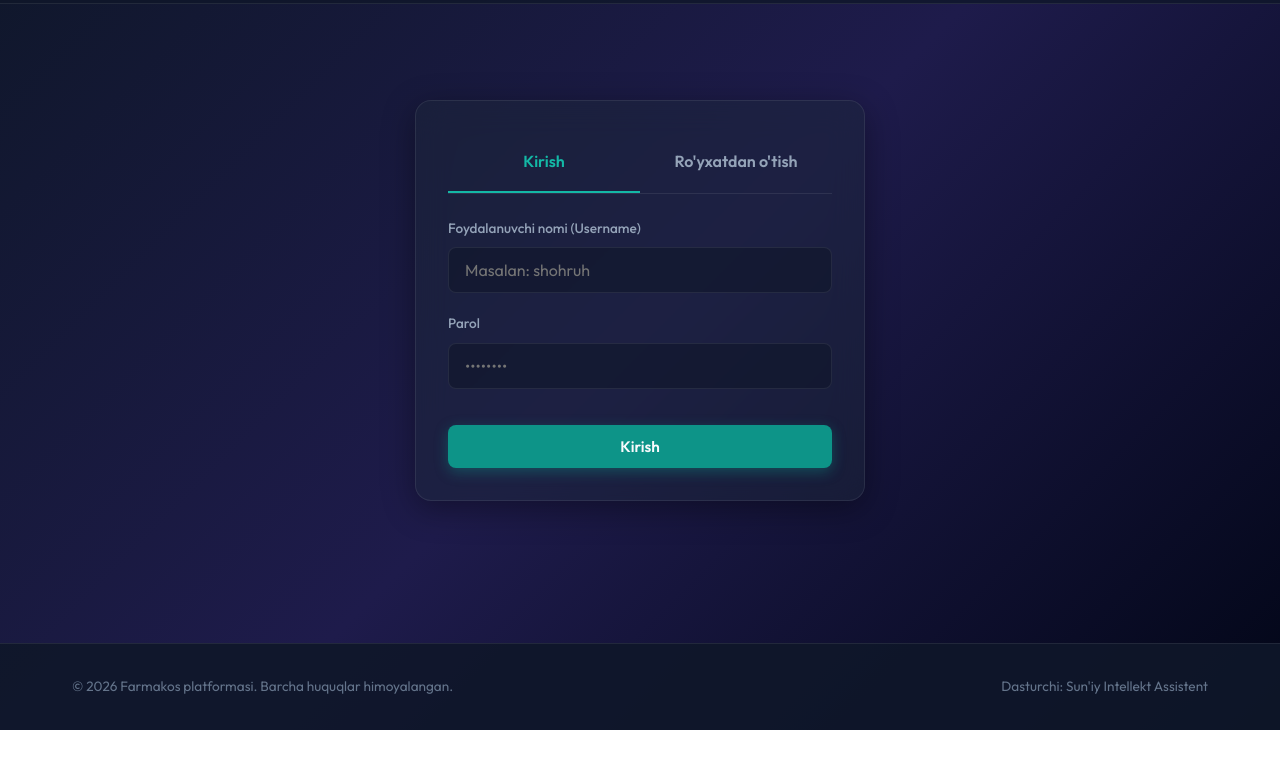
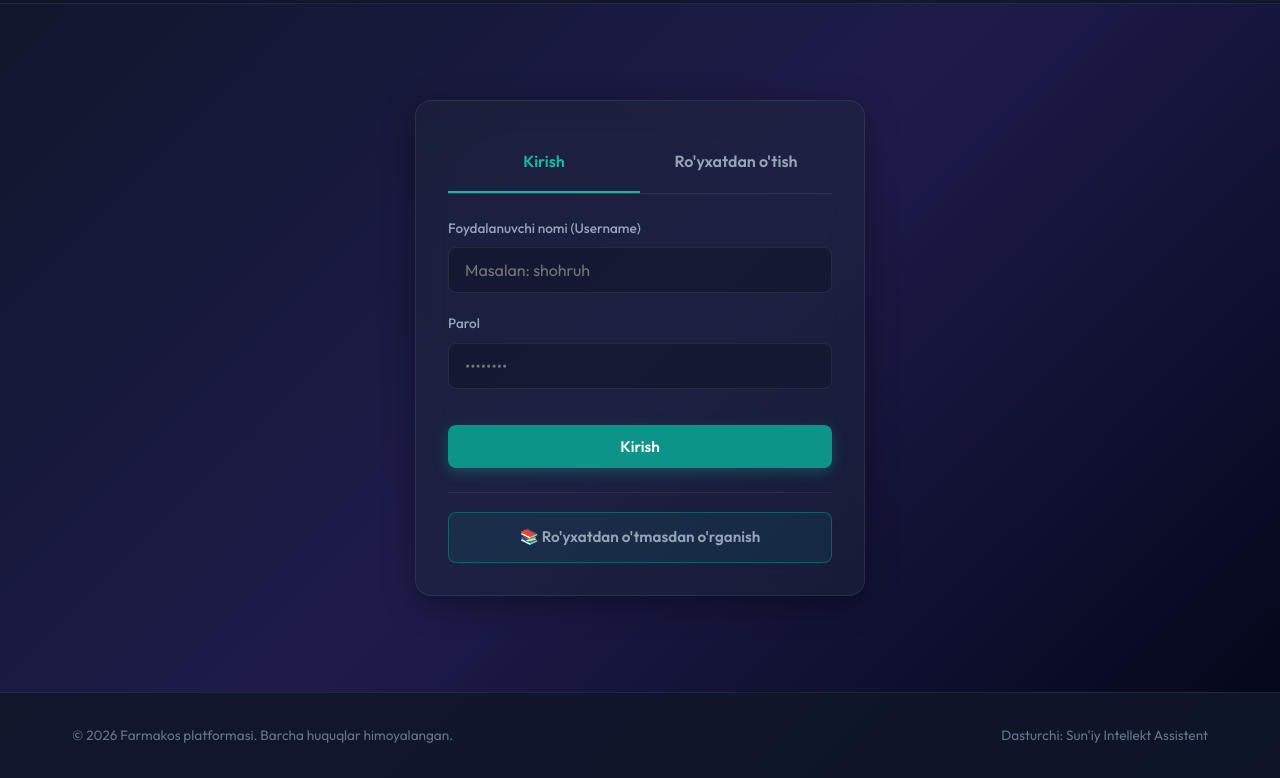
Before and after one commit to jahongulmusayeva-sys/farmakos, a website: page public/login.html in a window 1280 px wide. Shown: the part 70-848 px from the top of the page. Before the commit the page ends 800 px from the top, so only its background shows below. Drawn offline with Linux system fonts and the light colour scheme; no server answers.

Commit message:
Update tests: 6 tailored questions per drug (108 total, no side effects/contraindications) and add guest link to login page

```diff
--- a/public/login.html
+++ b/public/login.html
@@ -43,6 +43,9 @@
           <input type="password" id="password" class="form-input" required placeholder="••••••••">
         </div>
         <button type="submit" class="btn btn-primary" style="width:100%; margin-top: 1rem;" id="submitBtn">Kirish</button>
+        <div style="text-align:center; margin-top:1.5rem; padding-top:1.2rem; border-top:1px solid rgba(255,255,255,0.08);">
+          <a href="/dashboard.html" class="btn btn-outline" style="width:100%; display:inline-block; text-align:center; background:rgba(13,148,136,0.12); border-color:rgba(13,148,136,0.5);">📚 Ro'yxatdan o'tmasdan o'rganish</a>
+        </div>
       </form>
     </div>
   </main>
```
Also changed, not shown: 1 other file.
